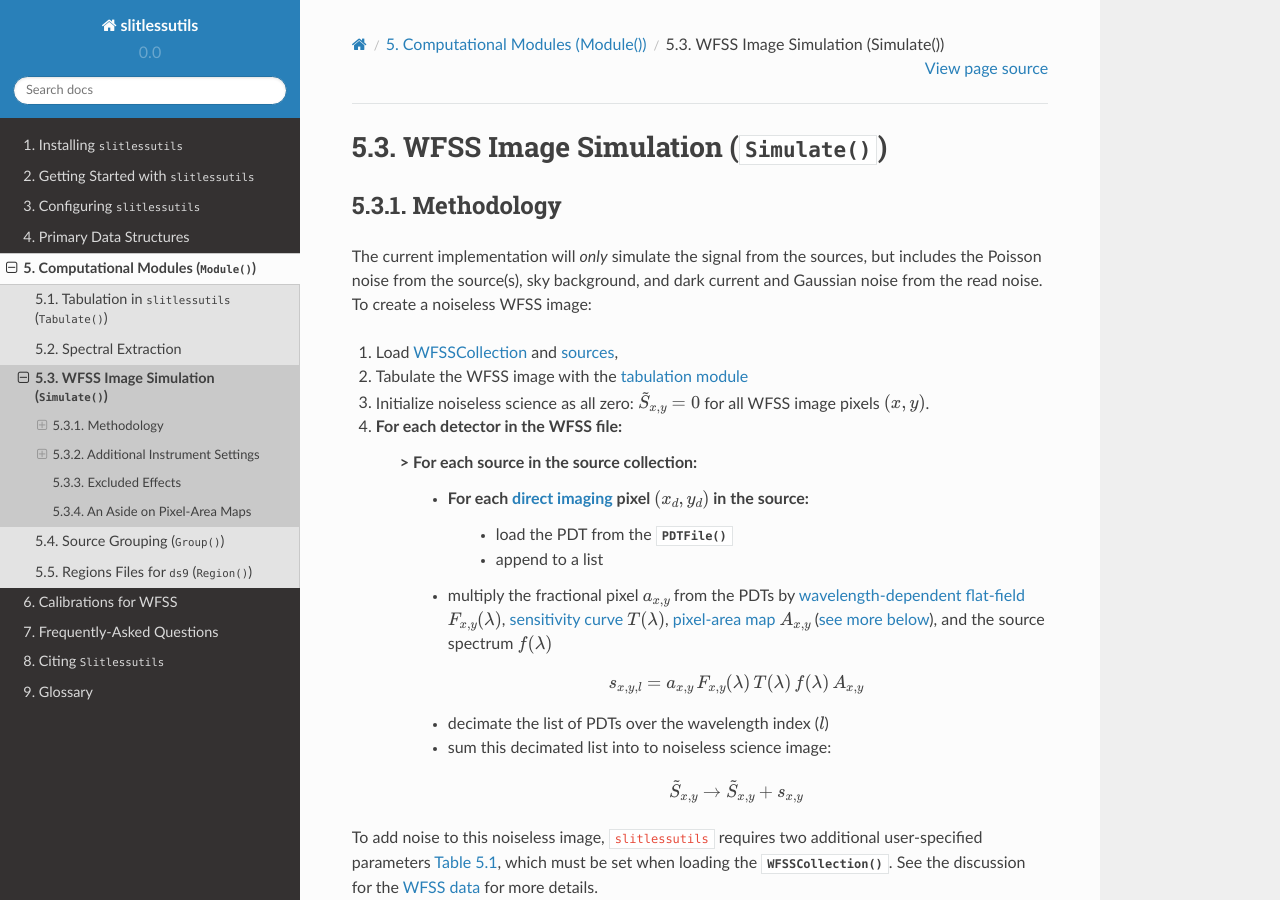
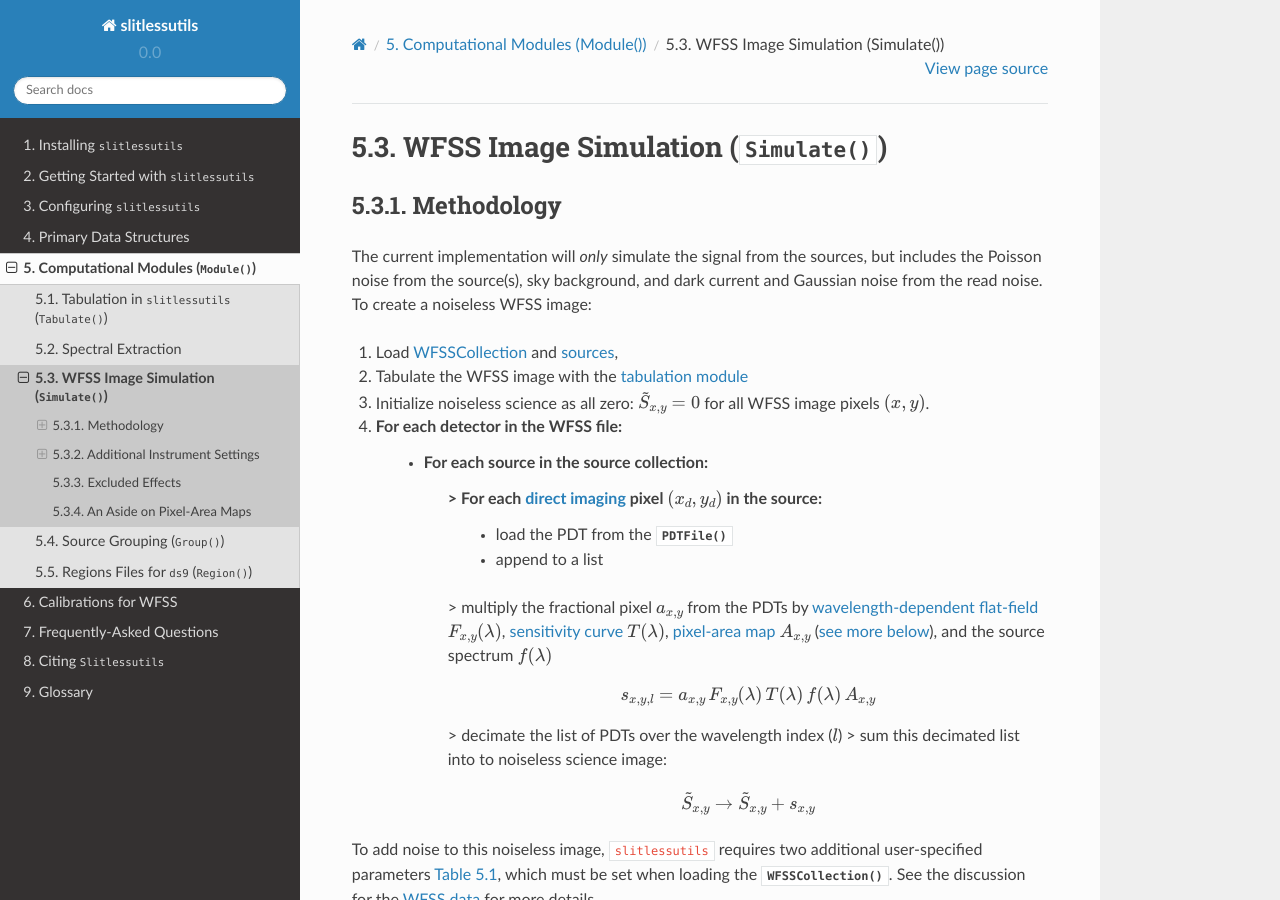
Before and after one commit to spacetelescope/slitlessutils, a Sphinx documentation site: the page built from docs/simulation.rst, in a window 1280 px wide and 900 px high. Built offline with Sphinx 7.4.7 and the Read the Docs theme 2.0.0, drawn with Linux system fonts in a browser that asks for light colours.

```diff
--- a/docs/simulation.rst
+++ b/docs/simulation.rst
@@ -15,17 +15,17 @@ The current implementation will *only* simulate the signal from the sources, but
 #. Tabulate the WFSS image with the :doc:`tabulation module <tabulation>`
 #. Initialize noiseless science as all zero: :math:`\tilde{S}_{x,y}=0` for all WFSS image pixels :math:`(x,y)`.
 #. For each detector in the WFSS file:
-      > For each source in the source collection:
-         - For each :term:`direct imaging` pixel :math:`(x_d,y_d)` in the source:
+      - For each source in the source collection:
+         > For each :term:`direct imaging` pixel :math:`(x_d,y_d)` in the source:
             * load the PDT from the :class:`~slitlessutils.tables.PDTFile()`
             * append to a list
-         - multiply the fractional pixel :math:`a_{x,y}` from the PDTs by :doc:`wavelength-dependent flat-field <calib>` :math:`F_{x,y}(\lambda)`, :doc:`sensitivity curve <calib>` :math:`T(\lambda)`, :term:`pixel-area map` :math:`A_{x,y}` (:ref:`see more below <pam>`), and the source spectrum :math:`f(\lambda)`
+         > multiply the fractional pixel :math:`a_{x,y}` from the PDTs by :doc:`wavelength-dependent flat-field <calib>` :math:`F_{x,y}(\lambda)`, :doc:`sensitivity curve <calib>` :math:`T(\lambda)`, :term:`pixel-area map` :math:`A_{x,y}` (:ref:`see more below <pam>`), and the source spectrum :math:`f(\lambda)`
 
          .. math::
             s_{x,y,l} = a_{x,y}\,F_{x,y}(\lambda)\,T(\lambda)\,f(\lambda)\, A_{x,y}
 
-         - decimate the list of PDTs over the wavelength index (:math:`l`)
-         - sum this decimated list into to noiseless science image:
+         > decimate the list of PDTs over the wavelength index (:math:`l`)
+         > sum this decimated list into to noiseless science image:
 
          .. math::
             \tilde{S}_{x,y} \rightarrow \tilde{S}_{x,y} + s_{x,y}
```
Also changed, not shown: docs/faq.rst (+12 -3 lines), docs/regions.rst (+40 -5 lines), slitlessutils/CITATION.rst (+17 -0 lines), docs/images/regions.png (added).
